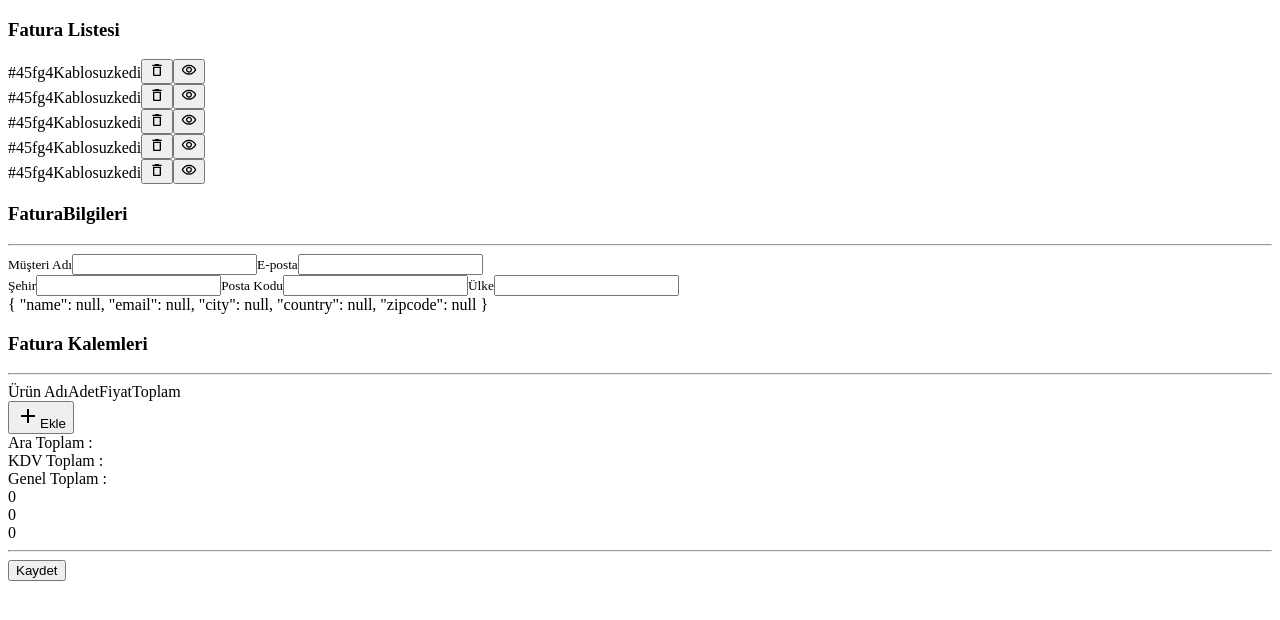
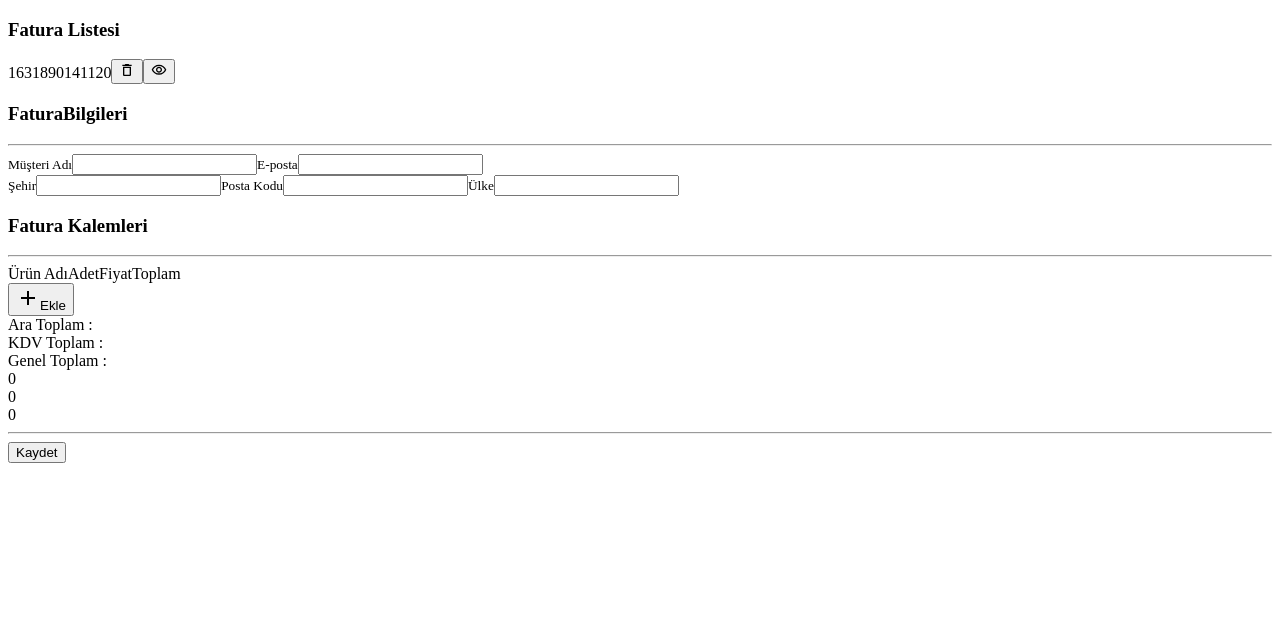
Before and after one commit to ulascan54/invoice-app-vue, a Vue app: page / in a window 1280 px wide. Both pictures are taken after a click on the button "Kaydet". Shown: the top 620 px of the page. Built offline with nearby package versions, Linux system fonts and the light colour scheme; the HTML template or start-up script is replaced by a standard one.

Commit message:
kaydet butonu ve görüntüle butonu yapıldı  derste olduğumuz konuma gelindi

```diff
--- a/src/App.vue
+++ b/src/App.vue
@@ -1,12 +1,23 @@
 <template>
   <div class="w-screen h-screen bg-gray-800 flex flex-row text-white items-start justify-center">
-    <AppSidebar />
-    <InvoiceContent />
+    <AppSidebar :invoices="invoiceList" :invoiceDetails="invoiceDetails"/>
+    <InvoiceContent :saveInvoice="saveInvoice" :activeInvoice="state.activeInvoice"/>
   </div>
 </template>
 <script setup>
+import { reactive, ref } from '@vue/reactivity';
 import AppSidebar from './components/AppSidebar.vue';
 import InvoiceContent from './components/InvoiceContent.vue';
-
-
+const invoiceList=ref([])
+const state = reactive({activeInvoice:null})
+const saveInvoice =(invoice)=>{
+  invoiceList.value.push(invoice)
+  console.log('invoice :>> ', invoice);
+}
+const invoiceDetails =(invoice)=>{
+  state.activeInvoice=invoice;
+  setTimeout(() => {
+    state.activeInvoice=null
+  }, 1000);
+}
 </script>
--- a/src/components/AppSidebar.vue
+++ b/src/components/AppSidebar.vue
@@ -1,9 +1,9 @@
 <template>
       <aside class="bg-gray-700 w-[300px] h-screen">
       <h3 class="text-2xl font-bold mt-2 p-2">Fatura Listesi</h3>
-      <div v-for="i in 5" :key="i" class="odd:bg-gray-600 flex justify-between items-center p-2">
-        <span>#45fg4</span>
-        <span>Kablosuzkedi</span>
+      <div v-for="invoice in invoices" :key="invoice.id" class="odd:bg-gray-600 flex justify-between items-center p-2">
+        <span>{{invoice.id}}</span>
+        <span>{{invoice.contact.name}}</span>
         <span>
           <button class="danger-button mr-1">
             <svg xmlns="http://www.w3.org/2000/svg" class="fill-current" height="16" viewBox="0 0 24 24" width="16">
@@ -11,7 +11,7 @@
               <path d="M16 9v10H8V9h8m-1.5-6h-5l-1 1H5v2h14V4h-3.5l-1-1zM18 7H6v12c0 1.1.9 2 2 2h8c1.1 0 2-.9 2-2V7z" />
             </svg>
           </button>
-          <button class="purple-button">
+          <button class="purple-button" @click="invoiceDetails(invoice)">
             <svg class="fill-current" xmlns="http://www.w3.org/2000/svg" height="16" viewBox="0 0 24 24" width="16">
               <path d="M0 0h24v24H0V0z" fill="none" />
               <path
@@ -23,3 +23,6 @@
       </div>
     </aside>
 </template>
+<script setup>
+defineProps({invoices:Array, invoiceDetails:Function})
+</script>
--- a/src/components/InvoiceContent.vue
+++ b/src/components/InvoiceContent.vue
@@ -3,7 +3,6 @@
       <!-- FAtura Bilgileri -->
           <AppHeading title="FaturaBilgileri" />
       <ContactSection :contact="state.contact" />
-          {{state.contact}}
       <div class="mt-5">
           <AppHeading title="Fatura Kalemleri"/>
             <InvoiceItems :items="state.items" :AddInvoiceItem="AddInvoiceItem"/>
@@ -14,7 +13,7 @@
 
       <hr class="bg-gradient-to-r h-[1px] border-none from-gray-700 mt-5" />
       <div class="actionbar text-right my-5">
-        <button class="purple-button">Kaydet</button>
+        <button class="purple-button" @click="onSubmit">Kaydet</button>
       </div>
     </section>
 </template>
@@ -24,8 +23,9 @@ import ContactSection from './ContactSection.vue';
 import AppHeading from './ui/appHeading.vue';
 import InvoiceItems from './invoiceItems.vue';
 import InvoiceSummary from './invoiceSummary.vue';
-import { provide } from "@vue/runtime-core";
-import { reactive } from '@vue/reactivity';
+import { provide, watch } from "@vue/runtime-core";
+import { reactive} from '@vue/reactivity';
+const props = defineProps({saveInvoice:Function,activeInvoice:[Object,null]})
 const state = reactive({
   contact:{
     name:null,
@@ -51,4 +51,25 @@ const DeleteInvoiceItem = (invoiceItem)=>{
     state.items=state.items.filter(f=>f.id !== invoiceItem.id)
 }
 provide('DeleteInvoiceItem',DeleteInvoiceItem)
+const onSubmit = ()=>{
+  props.saveInvoice({...state, created_at: new Date().getTime(), id: new Date().getTime()})
+  state.contact= {
+    name:null,
+    email:null,
+    city:null,
+    country:null,
+    zipcode:null,
+  }
+  state.items=[]
+}
+  console.log(props.activeInvoice);
+
+watch(()=>props.activeInvoice,(activeInvoice)=>{
+      if (activeInvoice!==null) {
+        state.contact={
+          ...activeInvoice.contact
+        }
+        state.items=[...activeInvoice.items]
+      }
+})
 </script>
```
